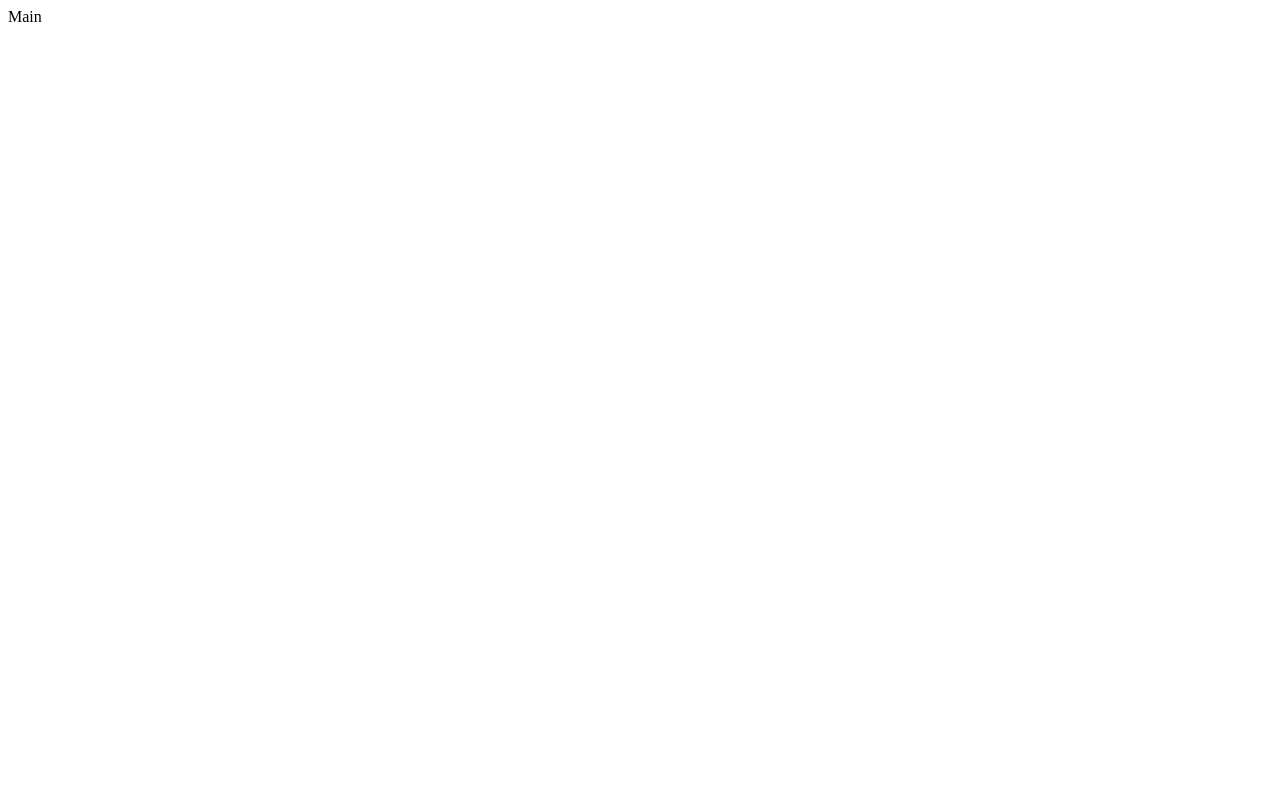
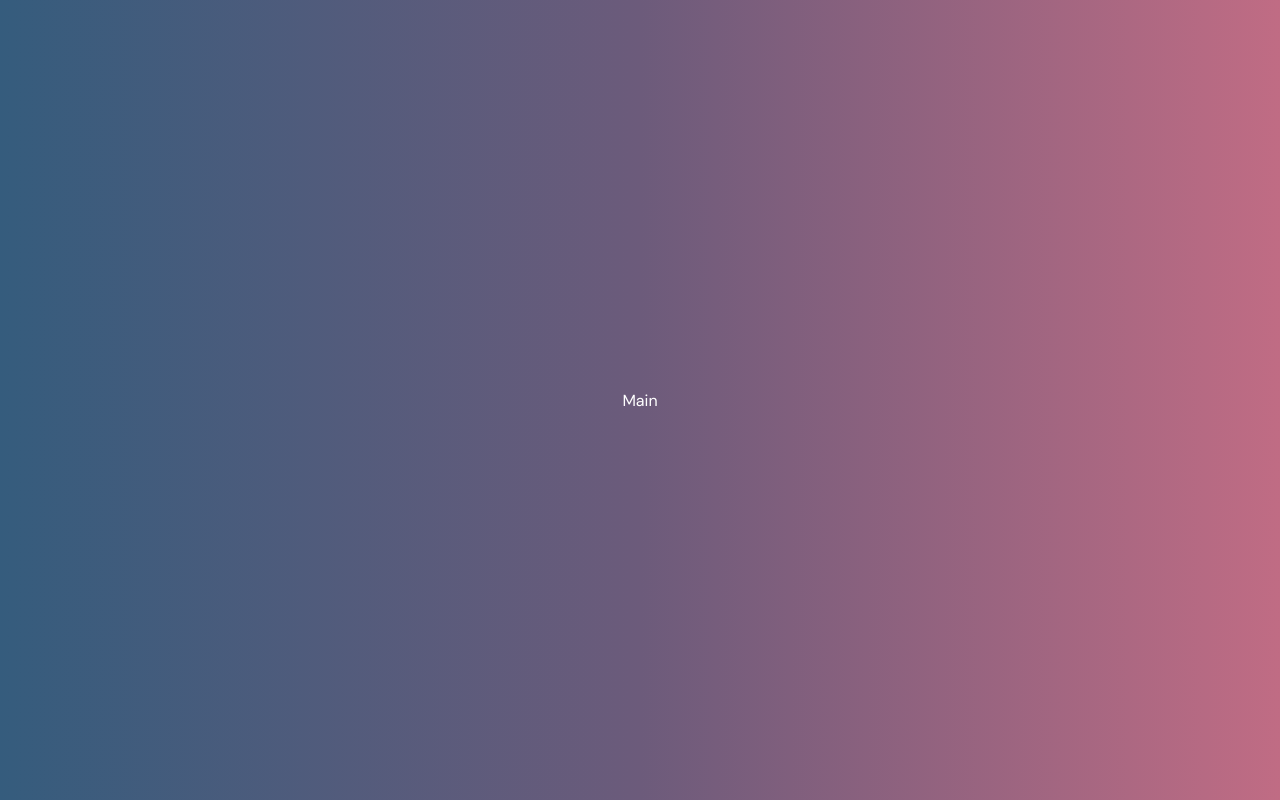
Before and after one commit to amberlynn364/test-task, a React (Vite) app: page / in a window 1280 px wide. Built offline with nearby package versions, Linux system fonts and the light colour scheme.

Commit message:
feat: add styles and fonts to index.css

```diff
--- a/src/index.css
+++ b/src/index.css
@@ -0,0 +1,33 @@
+@font-face {
+  font-display: swap;
+  font-family: 'DM Sans';
+  font-style: normal;
+  font-weight: 400;
+  src: url('./assets/fonts/dm-sans-v14-latin-regular.woff2') format('woff2');
+}
+@font-face {
+  font-display: swap;
+  font-family: 'DM Sans';
+  font-style: normal;
+  font-weight: 900;
+  src: url('./assets/fonts/dm-sans-v14-latin-900.woff2') format('woff2');
+}
+
+* {
+  box-sizing: border-box;
+  margin: 0;
+}
+
+body {
+  background: linear-gradient(to right, #355c7d, #6c5b7b, #c06c84);
+  color: #fff;
+  font-family: 'DM Sans', sans-serif;
+}
+
+#root {
+  display: flex;
+  flex-direction: column;
+  justify-content: center;
+  align-items: center;
+  min-height: 100vh;
+}
```
